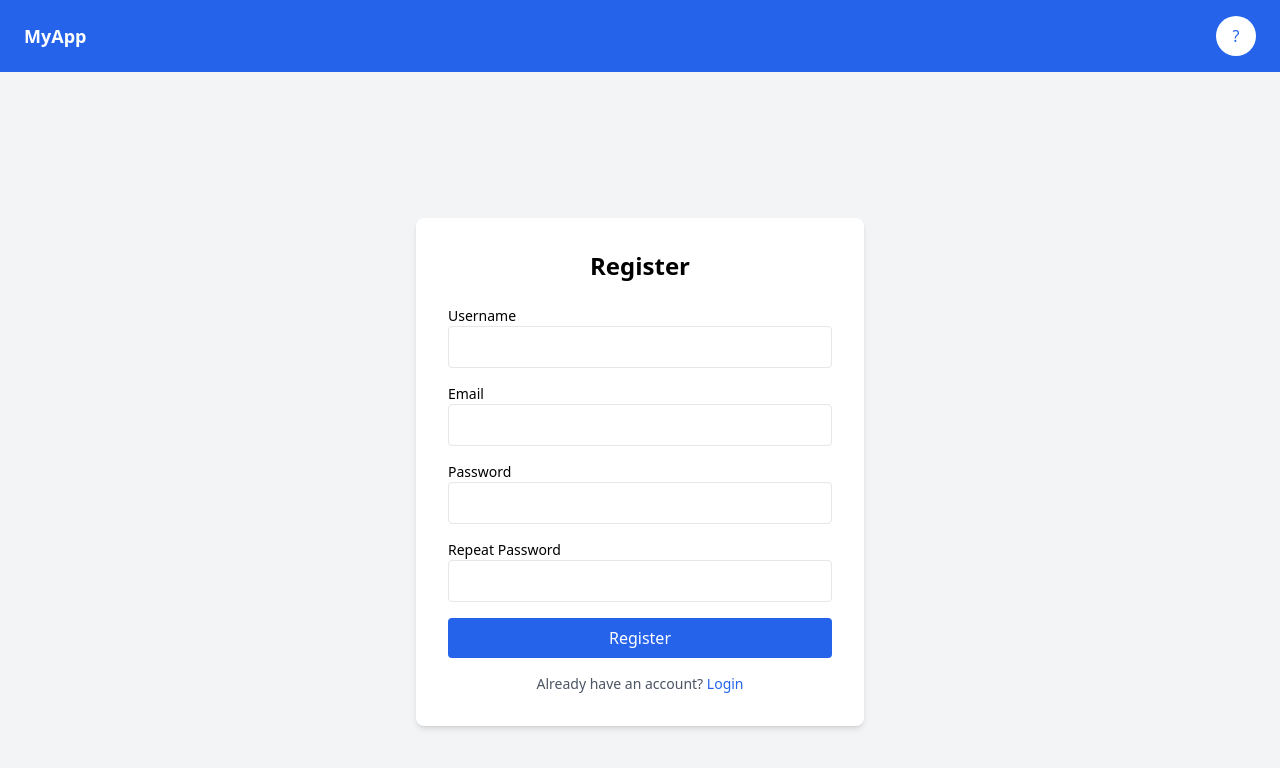
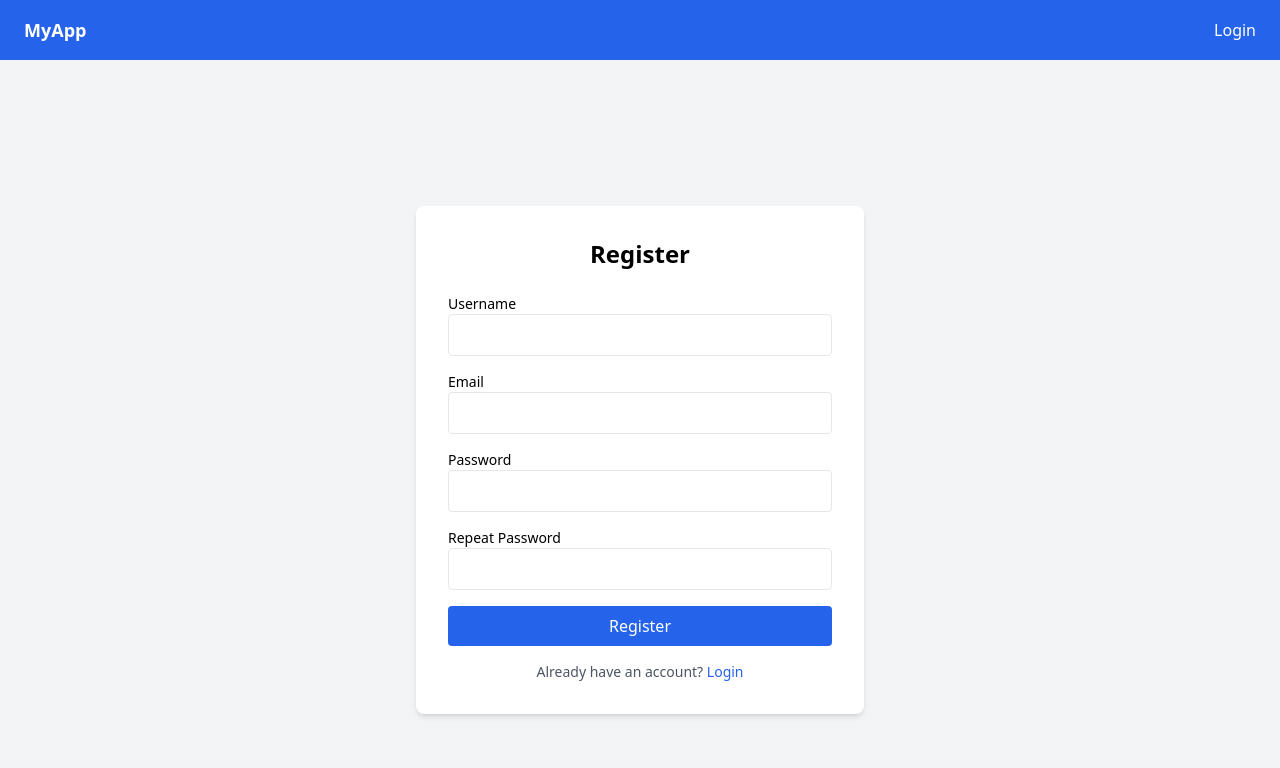
Before and after one commit to DanVolu/web-carcass, a React (Vite) app in the folder Frontend/: page /register in a window 1280 px wide. Shown: the top 768 px of the page. Built offline with nearby package versions, Linux system fonts and the light colour scheme; no server answers.

Commit message:
fixed NavBar and redirect.

```diff
--- a/Frontend/src/components/Navbar.tsx
+++ b/Frontend/src/components/Navbar.tsx
@@ -31,14 +31,17 @@ const Navbar: React.FC = () => {
             Settings
           </Link>
         )}
+
+        {/* Conditionally render login or user bubble */}
+        {user ? (
           <div className="relative">
             <div
               className="flex items-center justify-center w-10 h-10 rounded-full bg-white text-blue-600 cursor-pointer"
               onClick={() => setDropdownOpen(!dropdownOpen)}
             >
-            {user ? user.charAt(0).toUpperCase() : "?"}
+              {user.charAt(0).toUpperCase()} {/* Display user initial */}
             </div>
-          {dropdownOpen && user && (
+            {dropdownOpen && (
               <div className="absolute right-0 mt-2 w-40 bg-white shadow-lg rounded-md py-2">
                 <button
                   onClick={handleLogout}
@@ -49,6 +52,14 @@ const Navbar: React.FC = () => {
               </div>
             )}
           </div>
+        ) : (
+          <Link
+            to="/login"
+            className="text-white hover:text-gray-300"
+          >
+            Login
+          </Link>
+        )}
       </div>
     </nav>
   );
--- a/Frontend/src/layouts/ProtectedLayout.tsx
+++ b/Frontend/src/layouts/ProtectedLayout.tsx
@@ -9,7 +9,7 @@ export default function ProtectedLayout() {
   useEffect(() => {
     if (!user) {
       // Redirect to login if user is not logged in
-      navigate("/login");
+      navigate("/");
     }
   }, [user, navigate]);
 
```
Lines whose indentation alone changed are shown as unchanged.
